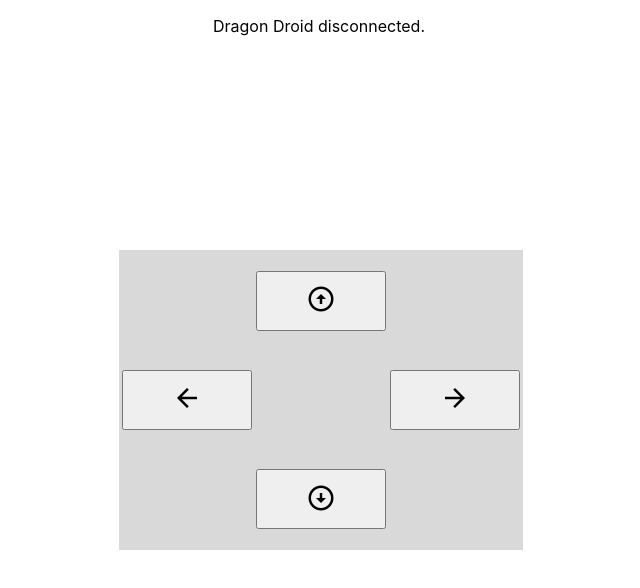
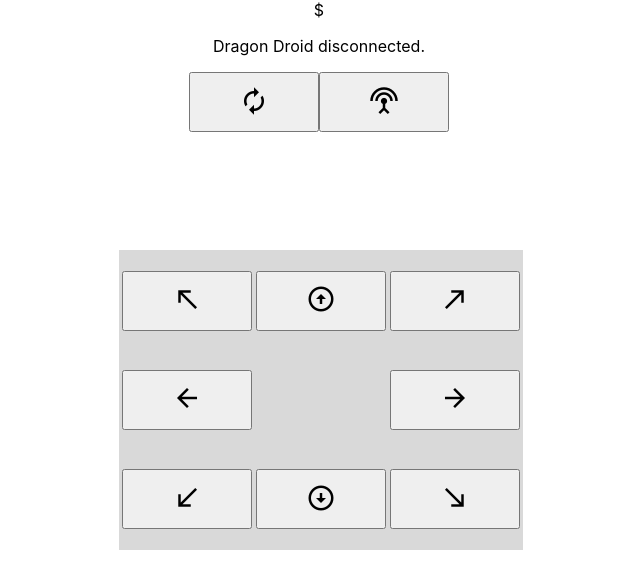
Before and after one commit to kiritnarain/dragoncontroller, a React (Create React App) app: page / in a window 1280 px wide. Shown: the top 588 px of the page, without its empty margins (321-961 px from the left). Built offline with nearby package versions, Linux system fonts and the light colour scheme; no server answers.

Commit message:
Added finer grain controls

```diff
--- a/package.json
+++ b/package.json
@@ -2,7 +2,7 @@
   "name": "dragoncontroller",
   "version": "0.1.0",
   "private": true,
-  "homepage": "http://kiritnarain.com/dragondroid",
+  "homepage": "http://kiritnarain.com/dragondroid/",
   "proxy": "http://139.162.48.23:5090",
   "dependencies": {
     "@testing-library/jest-dom": "^4.2.4",
--- a/src/App.js
+++ b/src/App.js
@@ -22,6 +22,8 @@
     render() {
         return (
             <div className="App">
+                <link href="https://fonts.googleapis.com/icon?family=Material+Icons"
+                      rel="stylesheet"/>
                 <Status serverIP={this.state.serverIP}></Status>
                 <Controls serverIP={this.state.serverIP} speed={this.state.speed}></Controls>
             </div>
--- a/src/Controls.css
+++ b/src/Controls.css
@@ -23,3 +23,10 @@
     top:50%;
     left:50%;
 }
+
+.flippedIcon    {
+    transform: scaleX(-1);
+    -moz-transform: scaleX(-1);
+    -webkit-transform: scaleX(-1);
+    -ms-transform: scaleX(-1);
+}
--- a/src/Controls.js
+++ b/src/Controls.js
@@ -5,6 +5,13 @@
  * Props: serverIP, speed
  */
 class Controls extends React.Component {
+    constructor(props) {
+        super(props);
+        this.state = {
+            lowSpeed: 600,
+            highSpeed: 1000
+        }
+    }
 
     move = (deg) => {
         if(this.props.serverIP!==undefined){
@@ -34,19 +41,25 @@
     render() {
         return (
             <div className="centered">
-                <link href="https://fonts.googleapis.com/icon?family=Material+Icons"
-                      rel="stylesheet"/>
                 <table className="box">
                     <tbody>
 
                     <tr>
-                        <td></td>
+                        <td>
+                            <button onMouseDown={() => this.move(315)} onMouseUp={this.stop} onTouchStart={() => this.move(315)} onTouchEnd={this.stop} >
+                                <i className="material-icons flippedIcon">call_made</i>
+                            </button>
+                        </td>
                         <td>
                             <button onMouseDown={() => this.move(0)} onMouseUp={this.stop} onTouchStart={() => this.move(0)} onTouchEnd={this.stop} >
                                 <i className="material-icons">arrow_circle_up</i>
                             </button>
                         </td>
-                        <td></td>
+                        <td>
+                            <button onMouseDown={() => this.move(45)} onMouseUp={this.stop} onTouchStart={() => this.move(45)} onTouchEnd={this.stop} >
+                                <i className="material-icons">call_made</i>
+                            </button>
+                        </td>
                     </tr>
                     <tr>
                         <td>
@@ -62,13 +75,21 @@
                         </td>
                     </tr>
                     <tr>
-                        <td></td>
+                        <td>
+                            <button onMouseDown={() => this.move(225)} onMouseUp={this.stop} onTouchStart={() => this.move(225)} onTouchEnd={this.stop}>
+                                <i className="material-icons">call_received</i>
+                            </button>
+                        </td>
                         <td>
                             <button onMouseDown={() => this.move(180)} onMouseUp={this.stop} onTouchStart={() => this.move(180)} onTouchEnd={this.stop}>
                                <i className="material-icons">arrow_circle_down</i>
                             </button>
                         </td>
-                        <td></td>
+                        <td>
+                            <button onMouseDown={() => this.move(135)} onMouseUp={this.stop} onTouchStart={() => this.move(135)} onTouchEnd={this.stop}>
+                                <i className="material-icons flippedIcon">call_received</i>
+                            </button>
+                        </td>
                     </tr>
                     </tbody>
                 </table>
--- a/src/Status.js
+++ b/src/Status.js
@@ -34,14 +34,38 @@
         xhttp.send();
     };
 
+    resetWifi = () => {
+        if(this.props.serverIP!==undefined){
+            const getReq = this.props.serverIP + "/resetwifi";
+            var xhttp = new XMLHttpRequest();
+            xhttp.onreadystatechange = function () {
+                console.log("wifi reset");
+            };
+            xhttp.open("GET", getReq, true);
+            xhttp.send();
+            this.setState({
+                isConnected: false,
+                SSID: ""
+            });
+        }
+    };
 
-    render() {
+    showStatus(){
         if(this.state.isConnected){
-            return (<p>Dragon Droid is Connected with SSID: ${this.state.SSID}</p>)
+            return (<p>Dragon Droid is Connected with SSID: {this.state.SSID}</p>)
         }else{
             return (<p>Dragon Droid disconnected.</p>)
         }
     }
 
+
+    render() {
+        return (<div>
+            ${this.showStatus()}
+            <button onClick={this.fetchStatus}><i className="material-icons">autorenew</i></button>
+            <button onClick={this.resetWifi}><i className="material-icons">settings_input_antenna</i></button>
+        </div>);
+    }
+
 }
 export default Status;
```
